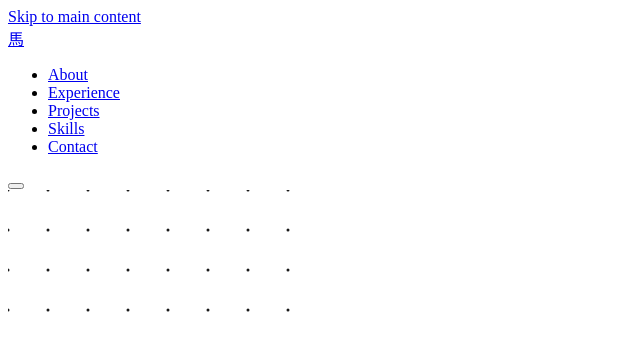
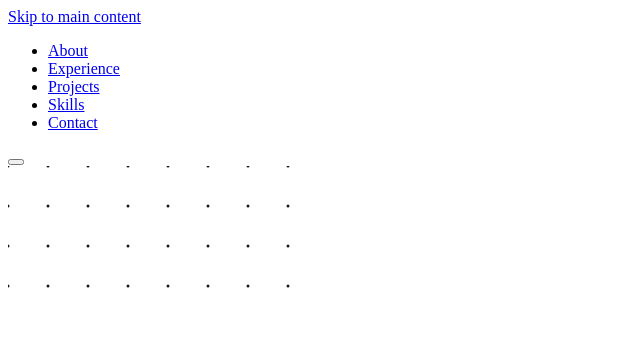
Before and after one commit to markpukete-web/markma.dev, a React (Vite) app: page / in a window 1280 px wide. Shown: the top 350 px of the page, without its empty margins (0-640 px from the left). Built offline with nearby package versions, Linux system fonts and the light colour scheme; the HTML template or start-up script is replaced by a standard one.

Commit message:
feat: use brush calligraphy asset for navbar logo

```diff
--- a/src/components/Logo.tsx
+++ b/src/components/Logo.tsx
@@ -1,16 +1,27 @@
 import { cn } from '@/utils/cn'
 
-interface LogoProps extends React.HTMLAttributes<HTMLSpanElement> {}
+import maCharacter from '@/assets/ma-character.png'
+
+interface LogoProps extends React.HTMLAttributes<HTMLSpanElement> { }
 
 export function Logo({ className, ...props }: LogoProps) {
   return (
     <span
-      className={cn('text-2xl md:text-3xl leading-none', className)}
-      style={{ fontFamily: "'Baoli SC', 'STLiti', 'LiSu', 'AR PL UKai', serif" }}
+      className={cn('block bg-current text-2xl md:text-3xl', className)}
+      style={{
+        maskImage: `url(${maCharacter})`,
+        WebkitMaskImage: `url(${maCharacter})`,
+        maskSize: 'contain',
+        WebkitMaskSize: 'contain',
+        maskRepeat: 'no-repeat',
+        WebkitMaskRepeat: 'no-repeat',
+        maskPosition: 'center',
+        WebkitMaskPosition: 'center',
+        width: '1em',
+        height: '1em',
+      }}
       aria-label="Mark Ma Logo"
       {...props}
-    >
-      馬
-    </span>
+    />
   )
 }
```
